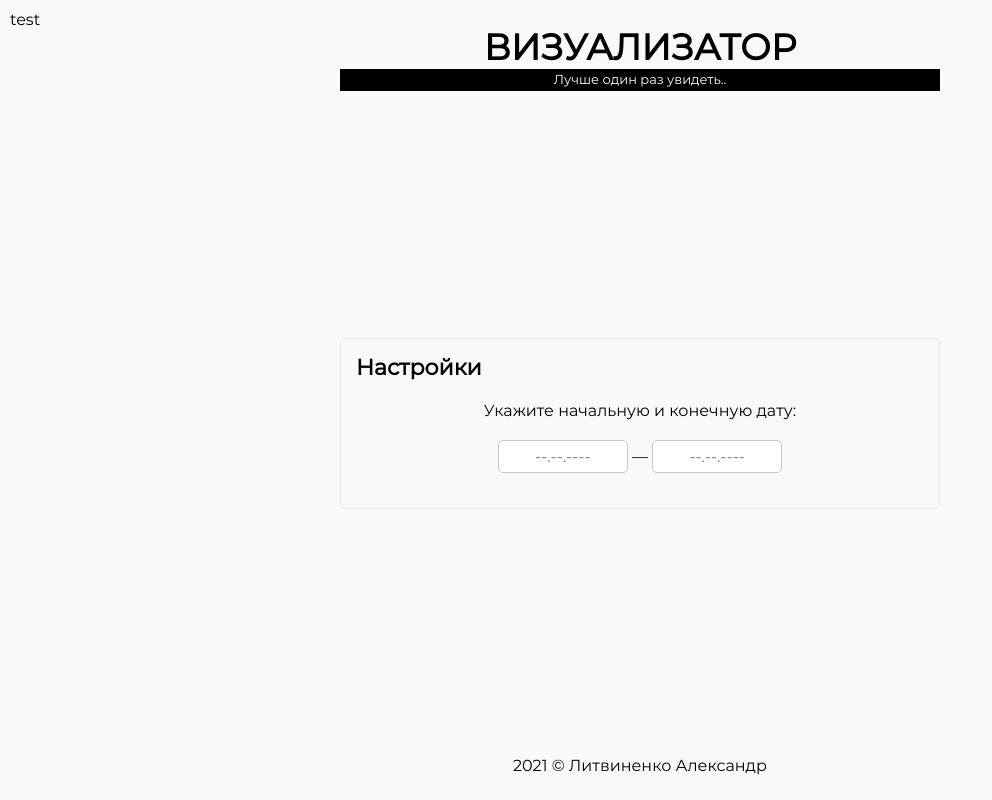
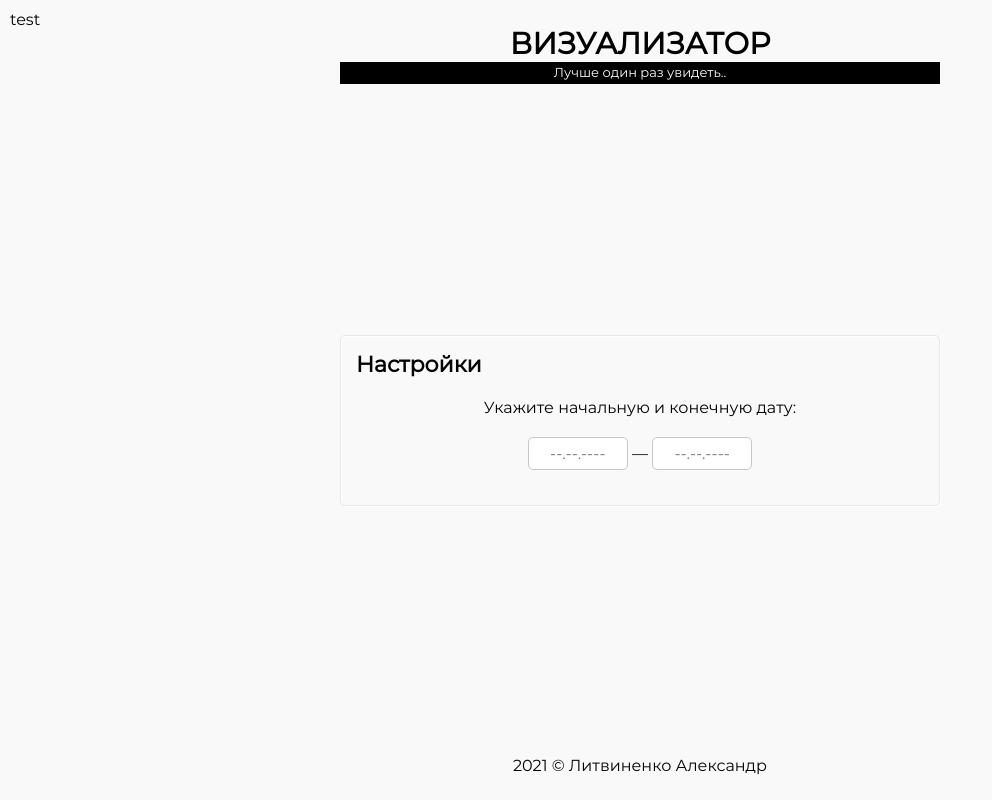
Before and after one commit to ale-lit/visualizer, a plain HTML site: page index.html in a window 1280 px wide. Shown: the whole page, without its empty margins (0-992 px from the left). Drawn offline with Linux system fonts and the light colour scheme.

Commit message:
refact: change sizes

```diff
--- a/scripts/script.js
+++ b/scripts/script.js
@@ -59,11 +59,14 @@ $( function() {
             let all = 1000;
             let progress = 55;
 
+            // Calculate work area
             let vBlockWidth = $(document).width() - 50 - 3;
             if(vBlockWidth > 1227) vBlockWidth = 1227;
             let vBlockHeight = $(document).height() - 190 - 3;
+
+            // Calculate item size
             let itemSize = (vBlockWidth) * (vBlockHeight) / all;
-            itemSize = ((Math.sqrt(itemSize - 3 - 3)) / 4).toFixed(0);
+            itemSize = (Math.sqrt(itemSize) - 3).toFixed(0);
             if(itemSize < 1) itemSize = 1;
 
             for (let i = 1; i <= all; i++) {
--- a/styles/index.css
+++ b/styles/index.css
@@ -26,7 +26,7 @@
 }
 .header__title {
   text-transform: uppercase;
-  font-size: 36px;
+  font-size: 30px;
 }
 .header__description {
   text-align: center;
@@ -83,7 +83,7 @@ input {
   border: 1px solid #c7c7c7;
   padding: 6px 0;
   border-radius: 5px;
-  width: 130px;
+  width: 100px;
   text-align: center;
   display: inline;
   font-size: 16px;
```
